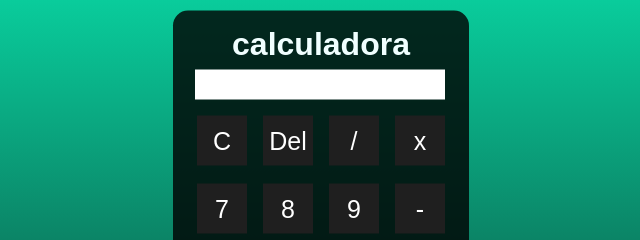
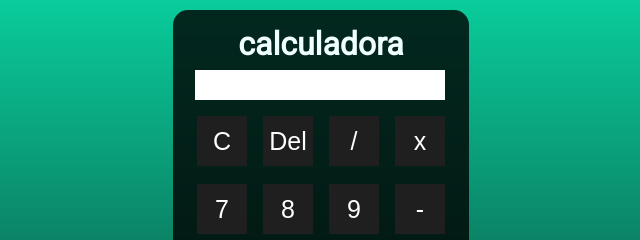
Before and after one commit to Itachizinsz/Calculadora-html-css-js, a plain HTML site: page index.html in a window 1280 px wide. Shown: the part 164-404 px from the top of the page, 319-959 px from the left. Drawn offline with Linux system fonts and the light colour scheme.

Commit message:
Update style.css

```diff
--- a/style.css
+++ b/style.css
@@ -8,7 +8,8 @@ padding: 0;
   background-image: linear-gradient(rgb(8, 253, 192), rgb(14, 14, 14));
   height: 100vh;
   color: azure;
-  font-family: 'Arial', Helvetica, sans-serif;
+  font-family: 'Merriweather', serif;
+font-family: 'Roboto', sans-serif;
   text-align: center;
 }
 .calculadora
@@ -50,7 +51,8 @@ color: #ffff;
   color: black;
   text-align: right;
   align-items: center;
-  font-family: 'Times New Roman', Times, serif;
+  font-family: 'Merriweather', serif;
+font-family: 'Roboto', sans-serif;
 }
 #del
 {
```
